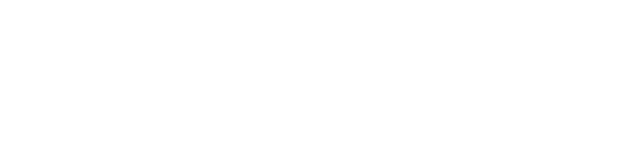
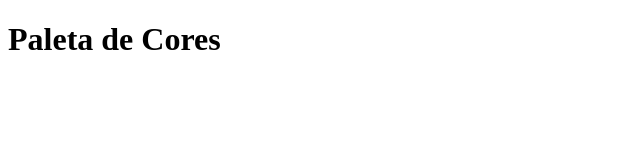
Before and after one commit to Pedroicn/3---Pixel-art-project, a website: page index.html in a window 1280 px wide. Shown: the whole page, without its empty margins (0-640 px from the left). Drawn offline with Linux system fonts and the light colour scheme.

Commit message:
Requisito 1

```diff
--- a/index.html
+++ b/index.html
@@ -8,6 +8,7 @@
   <link rel="stylesheet" href="style.css">
 </head>
 <body>
+  <h1 id="title">Paleta de Cores</h1>
 
   <script src="script.js"></script>
 </body>
```
